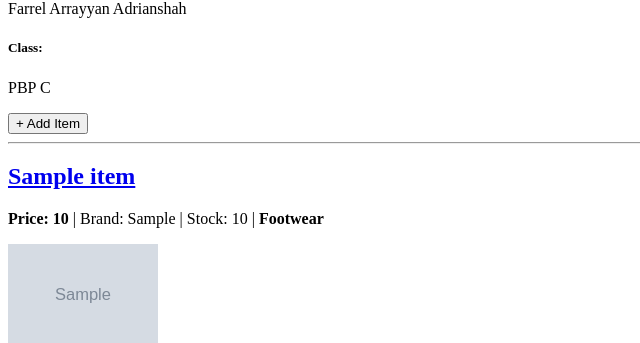
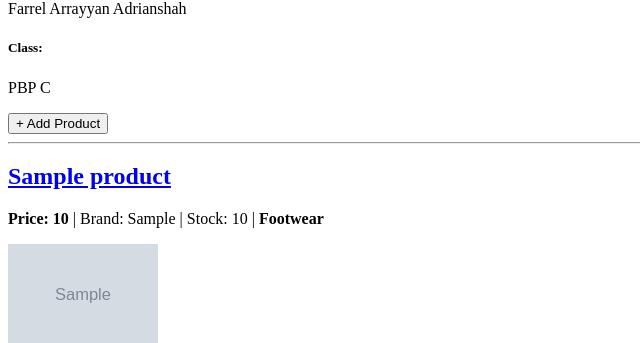
Before and after one commit to farrelarrayyan/footballchamps-shop, a Django app: page / in a window 1280 px wide. Shown: the part 162-505 px from the top of the page, without its empty margins (0-640 px from the left). Run offline with Django 5.2, Linux system fonts and the light colour scheme; tables that the repository leaves empty hold one stand-in row (values such as "Sample post"); grey boxes marked "Sample" are stand-in pictures.

Commit message:
Fix Tugas 3: Rename model to Product

```diff
--- a/main/forms.py
+++ b/main/forms.py
@@ -1,7 +1,7 @@
 from django.forms import ModelForm
-from main.models import Item
+from main.models import Product
 
-class ItemForm(ModelForm):
+class ProductForm(ModelForm):
     class Meta:
-        model = Item
+        model = Product
         fields = ["name", "brand", "price", "stock", "description", "category", "thumbnail"]
--- a/main/models.py
+++ b/main/models.py
@@ -1,7 +1,7 @@
 import uuid
 from django.db import models
 
-class Item(models.Model):
+class Product(models.Model):
     CATEGORY_CHOICES = [
         ('footwear', 'Footwear'),
         ('accessories', 'Accessories'),
@@ -20,15 +20,15 @@ class Item(models.Model):
     thumbnail = models.URLField(blank=True, null=True)
     category = models.CharField(max_length=20, choices=CATEGORY_CHOICES, default='other')
     is_popular = models.BooleanField(default=False) # modifikasi dari is_featured
-    item_sold = models.PositiveIntegerField(default=0)
+    product_sold = models.PositiveIntegerField(default=0)
 
     def __str__(self):
         return self.name
 
     @property
-    def is_item_popular(self):
-        return self.item_sold > 50
+    def is_product_popular(self):
+        return self.product_sold > 50
 
     def increment_sale(self):
-        self.item_sold += 1
+        self.product_sold += 1
         self.save()
--- a/main/templates/create_item.html
+++ b/main/templates/create_product.html
@@ -1,6 +1,6 @@
 {% extends 'base.html' %}
 {% block content %}
-<h1>Add Item</h1>
+<h1>Add Product</h1>
 
 <form method="POST">
   {% csrf_token %}
@@ -9,7 +9,7 @@
     <tr>
       <td></td>
       <td>
-        <input type="submit" value="List This Item to Champs!" />
+        <input type="submit" value="List This Product to Champs!" />
       </td>
     </tr>
   </table>
--- a/main/templates/main.html
+++ b/main/templates/main.html
@@ -8,31 +8,31 @@
 <h5>Class: </h5>
 <p>{{ class }}</p>
 
-<a href="{% url 'main:create_item' %}">
-  <button>+ Add Item</button>
+<a href="{% url 'main:create_product' %}">
+  <button>+ Add Product</button>
 </a>
 
 <hr>
 
-{% if not item_list %}
+{% if not product_list %}
 <p>Belum ada produk yang ditambahkan disini. Check back later!</p>
 {% else %}
 
-{% for item in item_list %}
+{% for product in product_list %}
 <div>
-  <h2><a href="{% url 'main:show_item' item.id %}">{{ item.name }}</a></h2>
+  <h2><a href="{% url 'main:show_product' product.id %}">{{ product.name }}</a></h2>
 
-  <p><b>Price: {{ item.price }}</b> | Brand: {{ item.brand }} | Stock: {{ item.stock }} | <b>{{ item.get_category_display }}</b>{% if item.is_item_popular %} |
+  <p><b>Price: {{ product.price }}</b> | Brand: {{ product.brand }} | Stock: {{ product.stock }} | <b>{{ product.get_category_display }}</b>{% if product.is_product_popular %} |
     <b>Popular</b>{% endif %} </p>
 
-  {% if item.thumbnail %}
-  <img src="{{ item.thumbnail }}" alt="thumbnail" width="150" height="100">
+  {% if product.thumbnail %}
+  <img src="{{ product.thumbnail }}" alt="thumbnail" width="150" height="100">
   <br />
   {% endif %}
 
-  <p>{{ item.description|truncatewords:10 }}...</p>
+  <p>{{ product.description|truncatewords:10 }}...</p>
 
-  <p><a href="{% url 'main:show_item' item.id %}"><button>Details</button></a></p>
+  <p><a href="{% url 'main:show_product' product.id %}"><button>Details</button></a></p>
 </div>
 
 <hr>
--- a/main/urls.py
+++ b/main/urls.py
@@ -1,13 +1,13 @@
 from django.urls import path
-from main.views import show_main, create_item, show_item, show_xml, show_json, show_xml_by_id, show_json_by_id
+from main.views import show_main, create_product, show_product, show_xml, show_json, show_xml_by_id, show_json_by_id
 app_name = 'main'
 
 urlpatterns = [
     path('', show_main, name='show_main'),
-    path('create-item/', create_item, name='create_item'),
-    path('item/<str:id>/', show_item, name='show_item'),
+    path('create-product/', create_product, name='create_product'),
+    path('product/<str:id>/', show_product, name='show_product'),
     path('xml/', show_xml, name='show_xml'),
     path('json/', show_json, name='show_json'),
-    path('xml/<str:item_id>/', show_xml_by_id, name='show_xml_by_id'),
-    path('json/<str:item_id>/', show_json_by_id, name='show_json_by_id'),
+    path('xml/<str:product_id>/', show_xml_by_id, name='show_xml_by_id'),
+    path('json/<str:product_id>/', show_json_by_id, name='show_json_by_id'),
 ]
--- a/main/views.py
+++ b/main/views.py
@@ -1,62 +1,62 @@
 from django.shortcuts import render, redirect, get_object_or_404
-from main.forms import ItemForm
-from main.models import Item
+from main.forms import ProductForm
+from main.models import Product
 from django.http import HttpResponse
 from django.core import serializers
 
 # Create your views here.
 def show_main(request):
-    item_list = Item.objects.all()
+    product_list = Product.objects.all()
 
     context = {
         'name': 'Farrel Arrayyan Adrianshah',
         'class': 'PBP C',
-        'item_list': item_list
+        'product_list': product_list
     }
 
     return render(request, "main.html", context)
 
-def create_item(request):
-    form = ItemForm(request.POST or None)
+def create_product(request):
+    form = ProductForm(request.POST or None)
 
     if form.is_valid() and request.method == "POST":
         form.save()
         return redirect('main:show_main')
 
     context = {'form': form}
-    return render(request, "create_item.html", context)
+    return render(request, "create_product.html", context)
 
-def show_item(request, id):
-    item = get_object_or_404(Item, pk=id)
+def show_product(request, id):
+    product = get_object_or_404(Product, pk=id)
 
     context = {
-        'item': item
+        'product': product
     }
 
-    return render(request, "item_detail.html", context)
+    return render(request, "product_detail.html", context)
 
 def show_xml(request):
-     item_list = Item.objects.all()
-     xml_data = serializers.serialize("xml", item_list)
+     product_list = Product.objects.all()
+     xml_data = serializers.serialize("xml", product_list)
      return HttpResponse(xml_data, content_type="application/xml")
 
 def show_json(request):
-    item_list = Item.objects.all()
-    json_data = serializers.serialize("json", item_list)
+    product_list = Product.objects.all()
+    json_data = serializers.serialize("json", product_list)
     return HttpResponse(json_data, content_type="application/json")
 
-def show_xml_by_id(request, item_id):
+def show_xml_by_id(request, product_id):
    try:
-       item = Item.objects.filter(pk=item_id)
-       xml_data = serializers.serialize("xml", item)
+       product = Product.objects.filter(pk=product_id)
+       xml_data = serializers.serialize("xml", product)
        return HttpResponse(xml_data, content_type="application/xml")
-   except Item.DoesNotExist:
+   except Product.DoesNotExist:
        return HttpResponse(status=404)
 
-def show_json_by_id(request, item_id):
+def show_json_by_id(request, product_id):
    try:
-       item = Item.objects.filter(pk=item_id)
-       xml_data = serializers.serialize("json", item)
+       product = Product.objects.filter(pk=product_id)
+       xml_data = serializers.serialize("json", product)
        return HttpResponse(xml_data, content_type="application/json")
-   except Item.DoesNotExist:
+   except Product.DoesNotExist:
        return HttpResponse(status=404)
```
Also changed, not shown: main/templates/item_detail.html (deleted, +0 -16 lines), main/templates/product_detail.html (added, +16 -0 lines), README.md, main/migrations/0002_product_delete_item.py (added).
